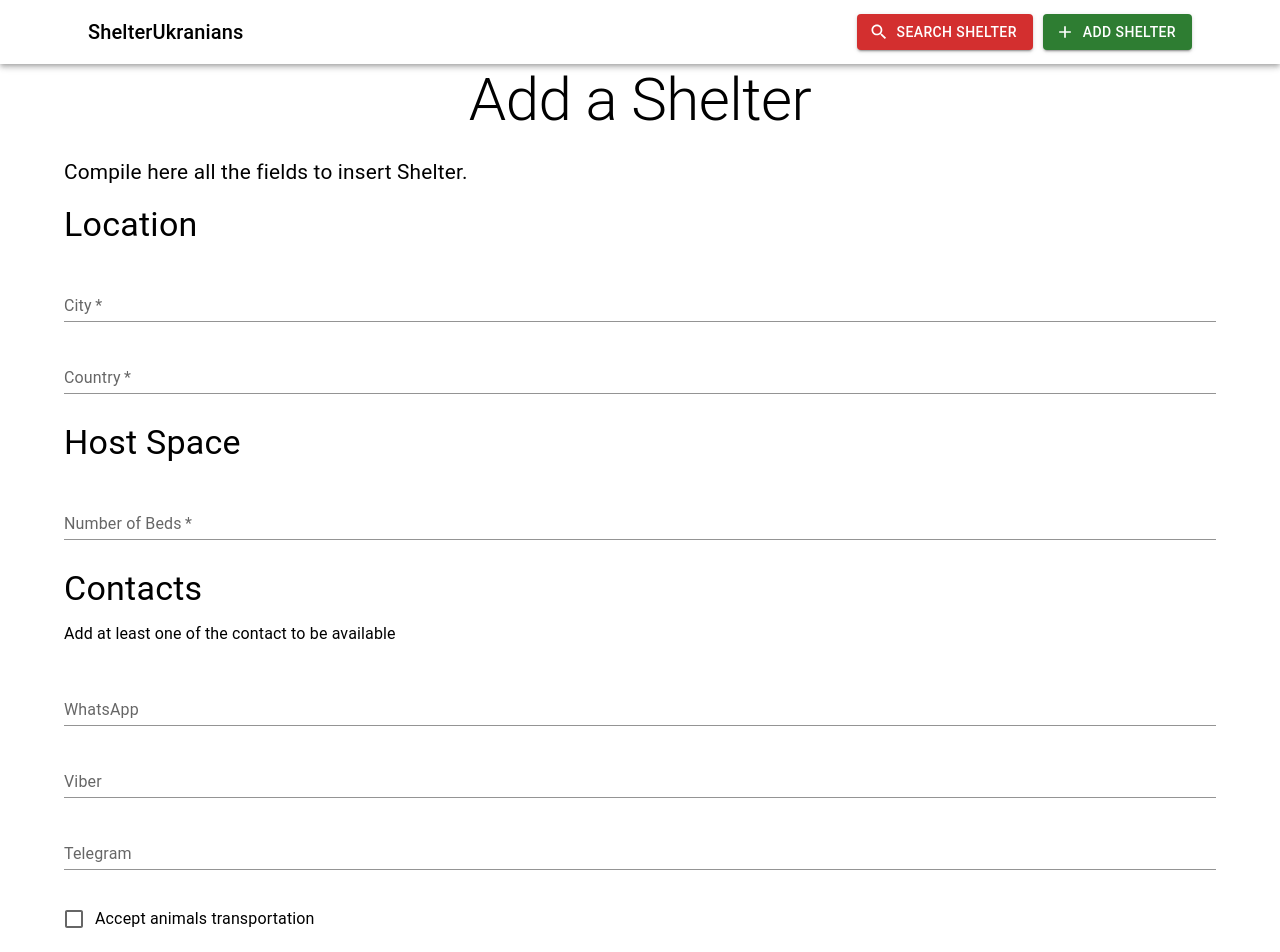
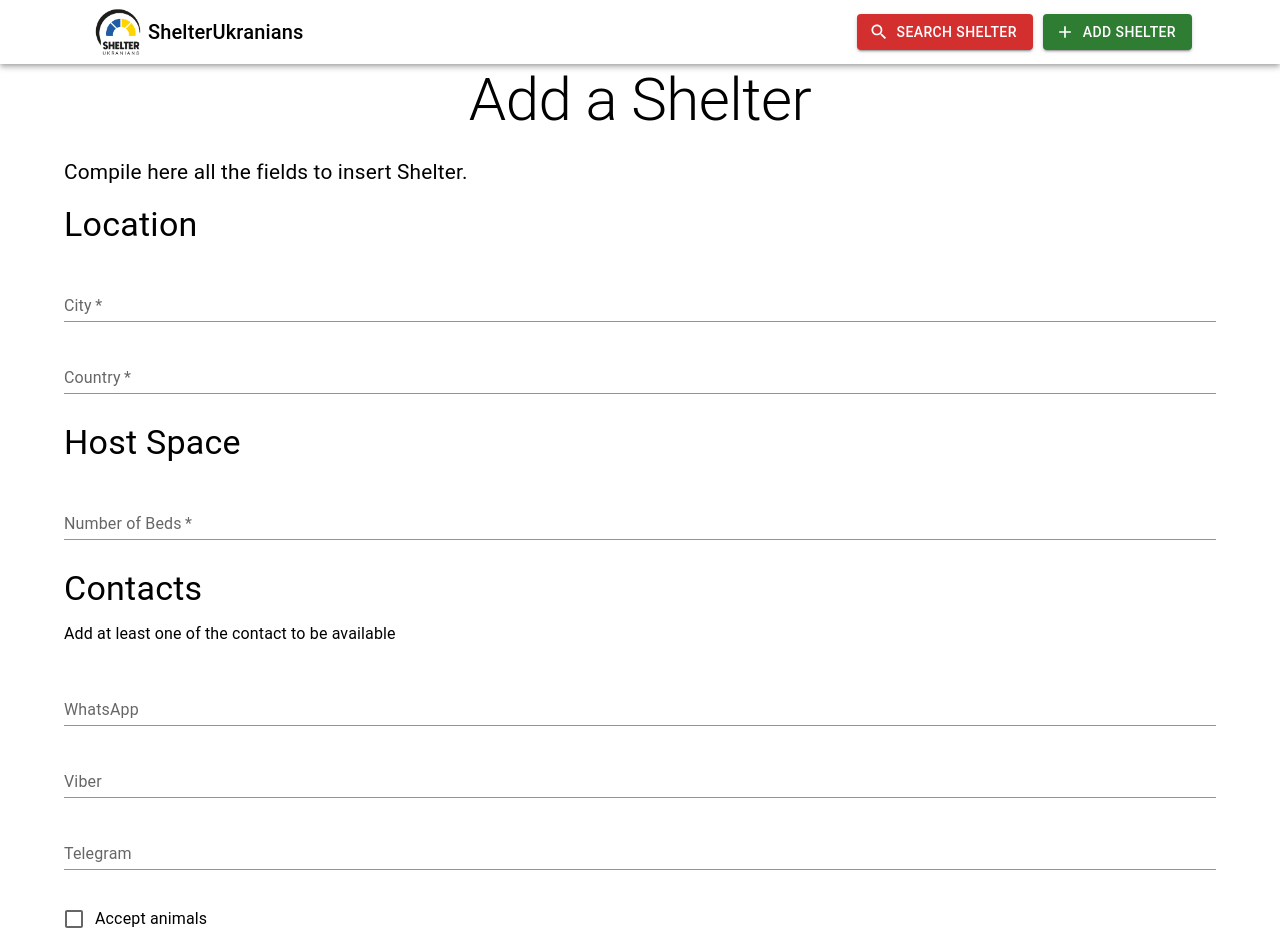
Before and after one commit to lguilhermef/shelter-frontend, a React (Create React App) app: page /add-shelter in a window 1280 px wide. Shown: the top 952 px of the page. Built offline with nearby package versions, Linux system fonts and the light colour scheme.

Commit message:
QUICKFIXES: some quickfix after review with Antonio

```diff
--- a/src/pages/AddShelter.page.tsx
+++ b/src/pages/AddShelter.page.tsx
@@ -82,7 +82,7 @@ const AddShelter: React.FC = () => {
                 <br />
                 <Grid item>
                     <FormGroup>
-                        <FormControlLabel control={<Checkbox />} label="Accept animals transportation" />
+                        <FormControlLabel control={<Checkbox />} label="Accept animals" />
                     </FormGroup>
                 </Grid>
                 <br />
--- a/src/shared/components/layouts/Main.layout.tsx
+++ b/src/shared/components/layouts/Main.layout.tsx
@@ -29,6 +29,7 @@ const MainLayout: React.FC = ({children}) => {
             <AppBar sx={{ backgroundColor: "white" }} color="transparent" position="relative">
                 <Container>
                     <Toolbar>
+                        <img height={60} src="/ShelterUkranians_logo.png" alt="" />
                         <AppBarTitle>ShelterUkranians</AppBarTitle>
                         <Button onClick={ () => { navigate("search-shelter"); }}
                             sx={{ marginRight: "10px"}}
```
Also changed, not shown: public/ShelterUkranians_logo.png (added).
